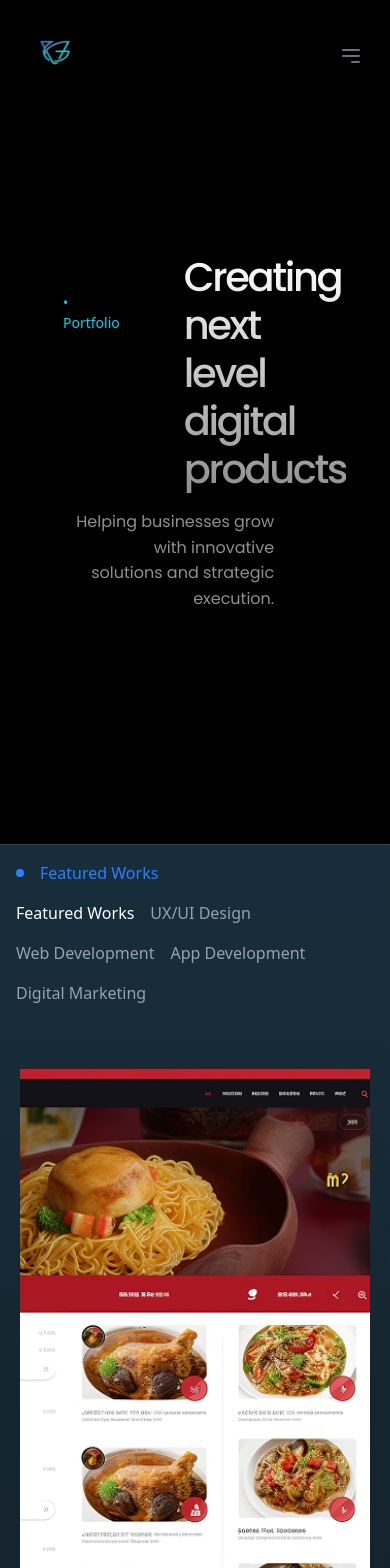
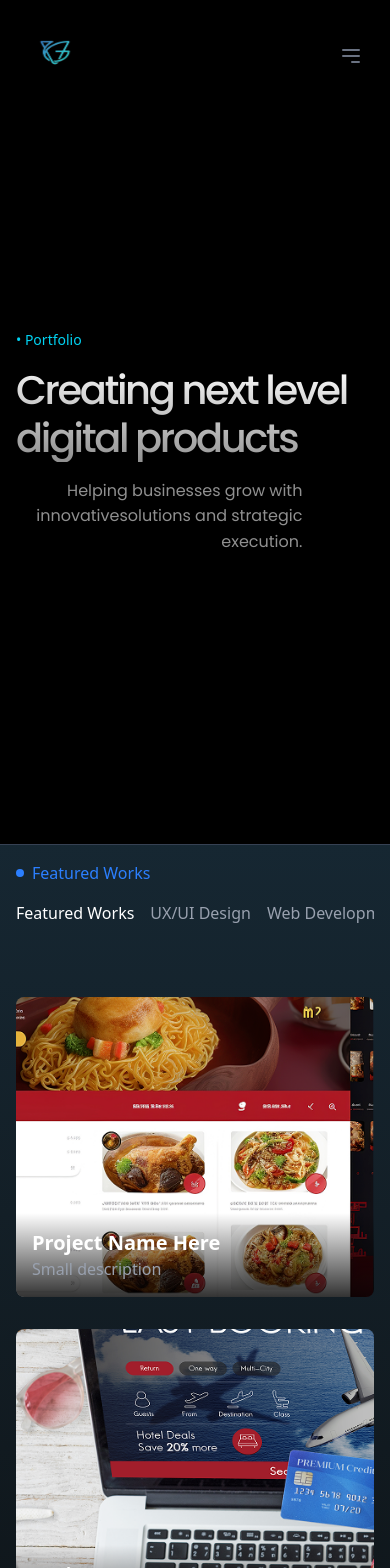
Before and after one commit to harshh-g/virtugrow, a React (Vite) app: page /portfoliopage in a window 390 px wide. Shown: the top 1568 px of the page. Built offline with nearby package versions, Linux system fonts and the light colour scheme.

Commit message:
done changing

```diff
--- a/src/components/pages/PortfolioPage.jsx
+++ b/src/components/pages/PortfolioPage.jsx
@@ -98,19 +98,18 @@ export default function PortfolioPage() {
   }, [activeCategory]);
 
   return (
-    <div className="  text-white bg-gradient-to-b from-[#002338]/90 via-[#0a0c0d] to-[#090b0d] min-h-screen">
+    <div className="text-white bg-gradient-to-b from-[#002338]/90 via-[#0a0c0d] to-[#090b0d] min-h-screen">
   {/* Hero Section */}
-      <section className=" text-white bg-black h-screen flex items-center  w-full z-0 ">
-        <div className="w-[80%] mx-auto h-[40%] flex flex-col px-6">
-          <div className="flex leading-tight  justify-start ">
-            <p className="text-cyan-400 text-sm pt-10  pr-16">• Portfolio</p>
-            <h1 className="v2">
+  <section className="text-white bg-black min-h-screen flex items-center w-full z-0">
+    <div className="w-full md:w-[80%] mx-auto py-16 md:py-0 md:h-[40%] flex flex-col px-4 md:px-6">
+      <div className="flex flex-col md:flex-row leading-tight justify-start">
+        <p className="text-cyan-400 text-sm pt-10 pb-4 md:pb-0 md:pr-16">• Portfolio</p>
+        <h1 className="v2 text-3xl md:text-4xl lg:text-5xl xl:text-6xl font-bold">
           Creating next level<br /> <span className=''>digital products</span>
-
         </h1>
       </div>
-            <p className="c2">
-              Helping businesses grow with innovative<br />
+      <p className="c2 mt-6 text-base md:text-lg text-gray-300">
+        Helping businesses grow with innovative<br className="hidden md:block" />
         solutions and strategic execution.
       </p>
     </div>
@@ -118,19 +117,17 @@ export default function PortfolioPage() {
 
   {/* Filter Categories */}
   <section className="container mx-auto px-4 border-t border-gray-700">
-        <div className="flex flex-col sm:flex-row items-start sm:items-center py-4">
+    <div className="flex flex-col sm:flex-row items-start sm:items-center py-4 overflow-x-auto">
       <div className="flex items-center space-x-2 mb-4 sm:mb-0 sm:mr-8">
         <div className="w-2 h-2 bg-blue-500 rounded-full"></div>
-            <hr />
-            <span className="text-blue-500">Featured Works</span>
-            <hr />
+        <span className="text-blue-500 whitespace-nowrap">Featured Works</span>
       </div>
-          <div className="flex flex-wrap gap-4 sm:gap-6">
+      <div className="flex flex-nowrap md:flex-wrap gap-4 sm:gap-6 overflow-x-auto pb-2 md:pb-0">
         {portfolioData.map(item => (
           <button
             key={item.category}
             onClick={() => setActiveCategory(item.category)}
-                className={`${activeCategory === item.category ? 'text-white' : 'text-gray-400'} hover:text-white transition-colors`}
+            className={`${activeCategory === item.category ? 'text-white' : 'text-gray-400'} hover:text-white transition-colors whitespace-nowrap`}
           >
             {item.category}
           </button>
@@ -140,25 +137,26 @@ export default function PortfolioPage() {
   </section>
 
   {/* Portfolio Grid */}
-      <section className="container  mx-auto px-4 py-8">
-        <div className="grid grid-cols-1 sm:grid-cols-2 lg:grid-cols-3 gap-6">
+  <section className="container mx-auto px-4 py-8">
+    <div className="grid grid-cols-1 sm:grid-cols-2 lg:grid-cols-3 gap-4 md:gap-6">
       {displayedProjects.map(project => (
-
         <div key={project.id} className="group relative overflow-hidden rounded-lg">
-                <div className=' w-[350px] h-[550px] mt-4 bg-transparent mx-auto'>
+          <div className="w-full h-[300px] sm:h-[400px] lg:h-[450px] xl:h-[550px] mt-4 bg-transparent">
             <img
               src={project.image}
-
-                className={`w-full h-full  object-cover`}
+              alt={project.name}
+              className="w-full h-full object-cover rounded-lg"
             />
           </div>
 
-              <div className="absolute bottom-0 left-0 right-0 p-4 bg-gradient-to-t from-black/30 to-transparent">
-                <h3 className="text-xl font-semibold"></h3>
-                <p className="text-gray-400"></p>
+          <div className="absolute bottom-0 left-0 right-0 p-4 bg-gradient-to-t from-black/80 to-transparent">
+            <h3 className="text-xl font-semibold">{project.name}</h3>
+            <p className="text-gray-400">{project.description}</p>
           </div>
           <div className="absolute inset-0 bg-blue-500/20 opacity-0 group-hover:opacity-100 transition-opacity flex items-center justify-center">
-
+            <button className="bg-white text-gray-900 px-4 py-2 rounded-full opacity-0 group-hover:opacity-100 transition-opacity transform translate-y-4 group-hover:translate-y-0 duration-300">
+              View Project
+            </button>
           </div>
         </div>
       ))}
@@ -167,11 +165,14 @@ export default function PortfolioPage() {
 
   {/* CTA Section */}
   <section className="container mx-auto px-4 py-8 mb-8">
-        <div className="bg-gray-800/50 rounded-lg p-8 text-center">
+    <div className="bg-gradient-to-b from-[#001a29]/80 to-[#000a14]/80 rounded-lg p-4 md:p-8 text-center">
       <p className="text-sm mb-2">HAVE A PROJECT IN MIND?</p>
-          <h2 className=" m2">LET'S WORK</h2>
-          <button className="bg-white text-gray-900 px-6 py-2 rounded-full hover:bg-gray-100 transition-colors">
+      <h2 className="text-3xl md:text-4xl lg:text-5xl xl:text-6xl font-bold mb-6 tracking-wider">LET'S WORK</h2>
+      <button className="bg-white text-gray-900 px-4 md:px-6 py-2 rounded-full hover:bg-gray-100 transition-colors flex items-center mx-auto">
         Contact Us
+        <svg xmlns="http://www.w3.org/2000/svg" className="h-4 w-4 ml-2" fill="none" viewBox="0 0 24 24" stroke="currentColor">
+          <path strokeLinecap="round" strokeLinejoin="round" strokeWidth={2} d="M9 5l7 7-7 7" />
+        </svg>
       </button>
     </div>
   </section>
```
Lines whose indentation alone changed are shown as unchanged.
